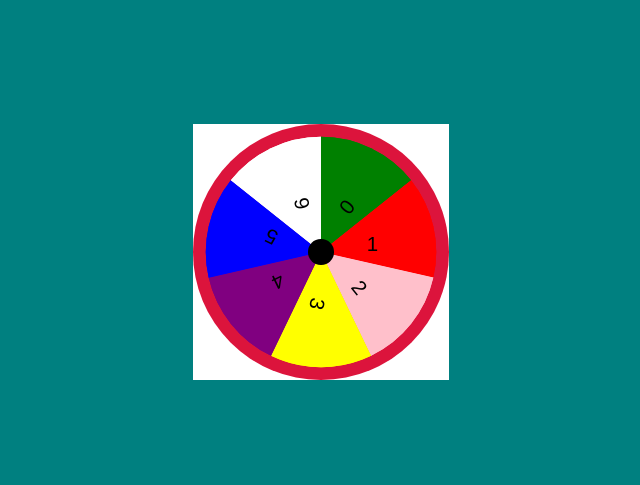
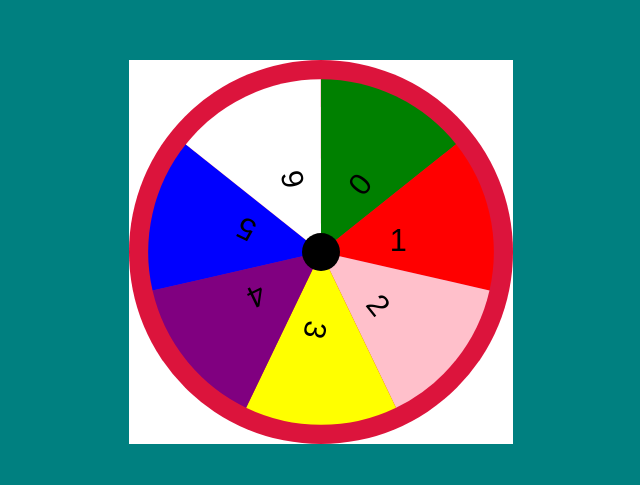
Before and after one commit to ellismckenzielee/selection-spinner, a website with bundled scripts: page src/index.html in a window 1280 px wide. Shown: the part 148-633 px from the top of the page, without its empty margins (319-959 px from the left). Built offline with nearby package versions, Linux system fonts and the light colour scheme.

Commit message:
install esbuild and add necessary commands

```diff
--- a/package.json
+++ b/package.json
@@ -10,6 +10,7 @@
     "yarn": "^1.22.19"
   },
   "devDependencies": {
+    "esbuild": "^0.17.18",
     "eslint": "^7.32.0 || ^8.2.0",
     "eslint-config-airbnb-base": "^15.0.0",
     "eslint-plugin-import": "^2.25.2",
@@ -22,6 +23,7 @@
     "postinstall": "husky install",
     "prepack": "pinst --disable",
     "postpack": "pinst --enable",
-    "test": "yarn node --experimental-vm-modules $(yarn bin jest)"
+    "test": "yarn node --experimental-vm-modules $(yarn bin jest)",
+    "build": "esbuild src/index.js --bundle --outfile=src/build/out.js"
   }
 }
--- a/src/index.html
+++ b/src/index.html
@@ -5,7 +5,7 @@
     <meta http-equiv="X-UA-Compatible" content="IE=edge" />
     <meta name="viewport" content="width=device-width, initial-scale=1.0" />
     <link rel="stylesheet" href="stylesheet.css" />
-    <script src="index.js" type="module" defer></script>
+    <script src="build/out.js" type="module" defer></script>
     <title>Spinner</title>
   </head>
   <body>
--- a/src/index.js
+++ b/src/index.js
@@ -1,4 +1,4 @@
-import { calculateAngle, calculateEndCoords } from './utils/arcs.js';  // eslint-disable-line
+import { calculateAngle, calculateEndCoords } from './utils/arcs';
 
 const spinner = document.getElementById('spinner');
 const spinnerCenter = document.getElementById('spinner-center');
--- a/src/stylesheet.css
+++ b/src/stylesheet.css
@@ -14,10 +14,10 @@ main {
 }
 
 .spinner-container {
-  width: 20%;
+  width: 30%;
   position: relative;
   background-color: white;
-  padding-bottom: 20%;
+  padding-bottom: 30%;
 }
 
 
```
Also changed, not shown: .eslintrc.json, src/build/out.js (added), 2 other files.
